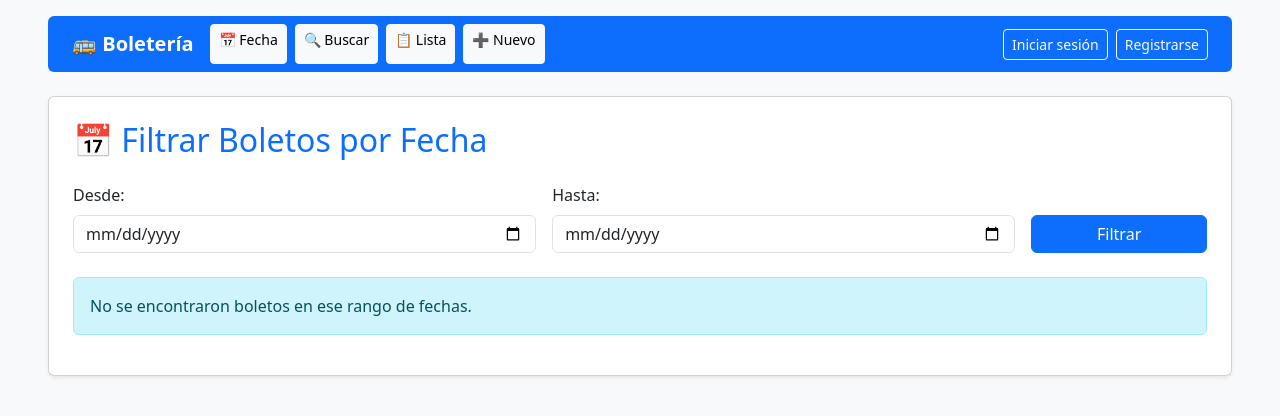
After one commit to artssoria/boleteria_django, a Django app: page /boletos/filtro-fecha/ in a window 1280 px wide. The commit adds this page. Shown: the top 416 px of the page. Run offline with Django 5.2, Linux system fonts and the light colour scheme; data that the repository does not hold is empty.

Commit message:
continuar en pc

```diff
--- a/boleteria_site/urls.py
+++ b/boleteria_site/urls.py
@@ -16,8 +16,14 @@ Including another URLconf
 """
 from django.contrib import admin
 from django.urls import path, include
+from boletos.views import listar_boletos
+from django.contrib.auth import views as auth_views
+
 
 urlpatterns = [
     path('admin/', admin.site.urls),
+    path('', listar_boletos, name='inicio'),
     path('boletos/', include("boletos.urls")),
+    path('accounts/login/',auth_views.LoginView.as_view(template_name='boletos/login.html'),name='login'),
+    path('accounts/logout/', auth_views.LogoutView.as_view(next_page='login'), name='logout'),
 ]
--- a/boletos/templates/boletos/base.html
+++ b/boletos/templates/boletos/base.html
@@ -1,16 +1,55 @@
 <!DOCTYPE html>
-<html>
+<html lang="es">
 <head>
+    <meta charset="UTF-8">
     <title>{% block title %}Boletería{% endblock %}</title>
+    <meta name="viewport" content="width=device-width, initial-scale=1">
+    <!-- Bootstrap 5 CDN -->
+    <link href="https://cdn.jsdelivr.net/npm/bootstrap@5.3.3/dist/css/bootstrap.min.css" rel="stylesheet">
 </head>
-<body>
-    <nav>
-        <a href="{% url 'buscar_boletos' %}">🔍 Buscar</a> |
-        <a href="{% url 'listar_boletos' %}">📋 Lista de Boletos</a> |
-        <a href="{% url 'crear_boleto' %}">➕ Registrar Boleto</a>
+<body class="bg-light">
+
+<div class="container-fluid px-3 px-md-5 py-3">
+
+    <!-- NAVBAR FIJA Y VISIBLE -->
+    <nav class="navbar navbar-dark bg-primary rounded px-4 py-2 mb-4">
+        <div class="d-flex flex-column flex-md-row justify-content-between w-100 align-items-center gap-2">
+
+            <!-- Enlaces de navegación -->
+            <div class="d-flex flex-wrap gap-2">
+                <a class="navbar-brand fw-bold text-white me-2" href="{% url 'inicio' %}">🚌 Boletería</a>
+                <a href="{% url 'filtrar_por_fecha' %}" class="btn btn-light btn-sm">📅 Fecha</a>
+                <a href="{% url 'buscar_boletos' %}" class="btn btn-light btn-sm">🔍 Buscar</a>
+                <a href="{% url 'listar_boletos' %}" class="btn btn-light btn-sm">📋 Lista</a>
+                <a href="{% url 'crear_boleto' %}" class="btn btn-light btn-sm">➕ Nuevo</a>
+            </div>
+
+            <!-- Acciones de sesión -->
+            <div class="d-flex flex-wrap align-items-center gap-2">
+                {% if user.is_authenticated %}
+                    <span class="text-white">Hola, {{ user.username }}</span>
+                    <form method="post" action="{% url 'logout' %}" class="d-inline">
+                        {% csrf_token %}
+                        <button type="submit" class="btn btn-warning btn-sm">Cerrar sesión</button>
+                    </form>
+                {% else %}
+                    <a href="{% url 'login' %}" class="btn btn-outline-light btn-sm">Iniciar sesión</a>
+                    <a href="{% url 'registro' %}" class="btn btn-outline-light btn-sm">Registrarse</a>
+                {% endif %}
+            </div>
+
+        </div>
     </nav>
-    <hr>
-    {% block content %}
-    {% endblock %}
+
+    <!-- Contenido dinámico -->
+    <main>
+        {% block content %}
+        {% endblock %}
+    </main>
+</div>
+
+<!-- JS opcional de Bootstrap -->
+<script src="https://cdn.jsdelivr.net/npm/bootstrap@5.3.3/dist/js/bootstrap.bundle.min.js"></script>
+
 </body>
 </html>
--- /dev/null
+++ b/boletos/templates/boletos/filtro_fecha.html
@@ -0,0 +1,46 @@
+{% extends "boletos/base.html" %}
+{% block title %}Filtrar por Fecha{% endblock %}
+
+{% block content %}
+<div class="card shadow-sm p-4">
+  <h2 class="mb-4 text-primary">📅 Filtrar Boletos por Fecha</h2>
+
+  <form method="get" class="row g-3 mb-4">
+    <div class="col-12 col-md-5">
+      <label for="fecha_inicio" class="form-label">Desde:</label>
+      <input type="date" id="fecha_inicio" name="fecha_inicio" class="form-control" value="{{ fecha_inicio }}">
+    </div>
+
+    <div class="col-12 col-md-5">
+      <label for="fecha_fin" class="form-label">Hasta:</label>
+      <input type="date" id="fecha_fin" name="fecha_fin" class="form-control" value="{{ fecha_fin }}">
+    </div>
+
+    <div class="col-12 col-md-2 d-flex align-items-end">
+      <button type="submit" class="btn btn-primary w-100">Filtrar</button>
+    </div>
+  </form>
+
+  <div class="row g-3">
+    {% for boleto in boletos %}
+      <div class="col-12 col-md-6 col-lg-4">
+        <div class="card h-100 shadow-sm">
+          <div class="card-body">
+            <h5 class="card-title">{{ boleto.nombre_pasajero }}</h5>
+            <p class="card-text">
+              Destino: {{ boleto.destino }}<br>
+              Fecha: {{ boleto.fecha_viaje }}<br>
+              Bus: {{ boleto.bus }}
+            </p>
+            <a href="{% url 'detalle_boleto' boleto.pk %}" class="btn btn-sm btn-outline-primary">Ver</a>
+          </div>
+        </div>
+      </div>
+    {% empty %}
+      <div class="col-12">
+        <div class="alert alert-info">No se encontraron boletos en ese rango de fechas.</div>
+      </div>
+    {% endfor %}
+  </div>
+</div>
+{% endblock %}
--- a/boletos/urls.py
+++ b/boletos/urls.py
@@ -8,5 +8,7 @@ urlpatterns =[
 path('<int:pk>/editar/', views.editar_boleto, name='editar_boleto'),
 path('<int:pk>/eliminar/', views.eliminar_boleto, name='eliminar_boleto'),
 path('buscar/', views.buscar_boletos, name='buscar_boletos'),
-path('<int:pk>/comprobante/', views.generar_pdf_boleto, name='generar_pdf'),
+path('filtro-fecha/', views.filtrar_por_fecha, name='filtrar_por_fecha'),
+path('registro/', views.registro_usuario, name='registro'),
+#path('<int:pk>/comprobante/', views.generar_pdf_boleto, name='generar_pdf'),
 ]
--- a/boletos/views.py
+++ b/boletos/views.py
@@ -1,8 +1,11 @@
 from django.shortcuts import render, redirect
 from django.shortcuts import get_object_or_404
+from django.contrib.auth.forms import UserCreationForm
+from django.contrib.auth import login
 from .models import Boleto
 from django import forms
 from django.db import models
+from datetime import datetime
 
 class BoletoForm(forms.ModelForm):
     class Meta:
@@ -14,7 +17,7 @@ def crear_boleto(request):
         form = BoletoForm(request.POST)
         if form.is_valid():
             form.save()
-            return redirect('crear_boleto')
+            return redirect('listar_boletos')
     else:
         form = BoletoForm()
 
@@ -58,21 +61,32 @@ def eliminar_boleto(request, pk):
         return redirect('listar_boletos')
     return render(request, 'boletos/eliminar_boleto.html', {'boleto': boleto})
 
+def filtrar_por_fecha(request):
+    desde = request.GET.get('desde')
+    hasta = request.GET.get('hasta')
+    boletos = Boleto.objects.all().order_by('-fecha_viaje')
 
-from django.template.loader import get_template
-from xhtml2pdf import pisa
-from django.http import HttpResponse
-import io
+    if desde and hasta:
+        try:
+            f_desde = datetime.strptime(desde, '%Y-%m-%d').date()
+            f_hasta = datetime.strptime(hasta, '%Y-%m-%d').date()
+            boletos = boletos.filter(fecha_viaje__range=(f_desde, f_hasta))
+        except ValueError:
+            pass
 
-def generar_pdf_boleto(request, pk):
-    boleto = get_object_or_404(Boleto, pk=pk)
-    template = get_template("boletos/comprobante_pdf.html")
-    html = template.render({"boleto": boleto})
+    return render(request, 'boletos/filtro_fecha.html', {
+        'boletos': boletos,
+        'desde': desde,
+        'hasta': hasta
+    })
 
-    response = HttpResponse(content_type="application/pdf")
-    response["Content-Disposition"] = f"attachment; filename=boleto_{boleto.id}.pdf"
-
-    pisa_status = pisa.CreatePDF(io.BytesIO(html.encode("UTF-8")), dest=response)
-    if pisa_status.err:
-        return HttpResponse("Error al generar el PDF", status=500)
-    return response
+def registro_usuario(request):
+    if request.method  == 'POST':
+        form = UserCreationForm(request.POST)
+        if form.is_valid():
+            usuario = form.save()
+            login(request, usuario)
+            return redirect('inicio')
+    else:
+        form = UserCreationForm()
+    return render(request, 'boletos/registro.html', {'form':form})
```
Also changed, not shown: boletos/templates/boletos/buscar_boletos.html (+30 -14 lines), boletos/templates/boletos/crear_boleto.html (+34 -7 lines), boletos/templates/boletos/detalle_boleto.html (+16 -8 lines), boletos/templates/boletos/editar_boleto.html (+29 -4 lines), boletos/templates/boletos/eliminar_boleto.html (+9 -4 lines), boletos/templates/boletos/listar_boletos.html (+23 -13 lines), boletos/templates/boletos/login.html (added, +26 -0 lines), boletos/templates/boletos/registro.html (added, +26 -0 lines).
